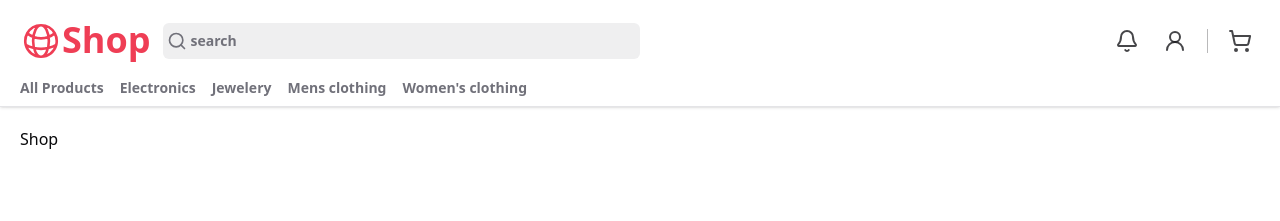
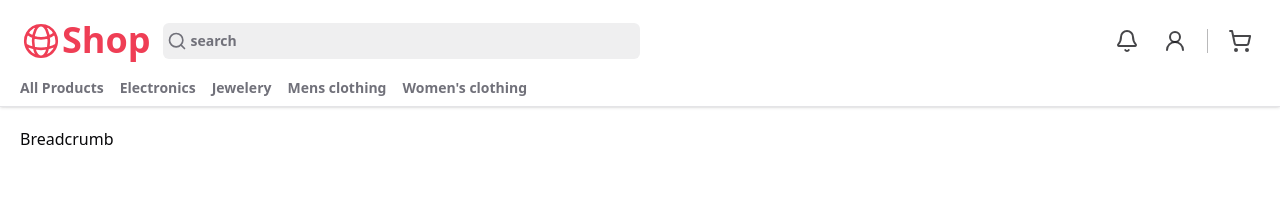
Before and after one commit to hossein-jorfi/Shop-Next.js, a Next.js app: page /shop in a window 1280 px wide. Shown: the top 221 px of the page. Built offline with nearby package versions, Linux system fonts and the light colour scheme.

Commit message:
Shop Breadcrumb component

```diff
--- a/src/app/shop/page.tsx
+++ b/src/app/shop/page.tsx
@@ -1,7 +1,9 @@
+import ShopBreadcrumb from "@/ui/shop/shop-breadcrumb";
+
 const Shop = () => {
   return (
     <div className="flex flex-col items-start custom-container content-paddign-x content-paddign-y">
-      Shop
+      <ShopBreadcrumb />
     </div>
   );
 };
--- /dev/null
+++ b/src/ui/shop/shop-breadcrumb.tsx
@@ -0,0 +1,9 @@
+const ShopBreadcrumb = () => {
+  return (
+    <div>
+      <p>Breadcrumb</p>
+    </div>
+  );
+};
+
+export default ShopBreadcrumb;
```
